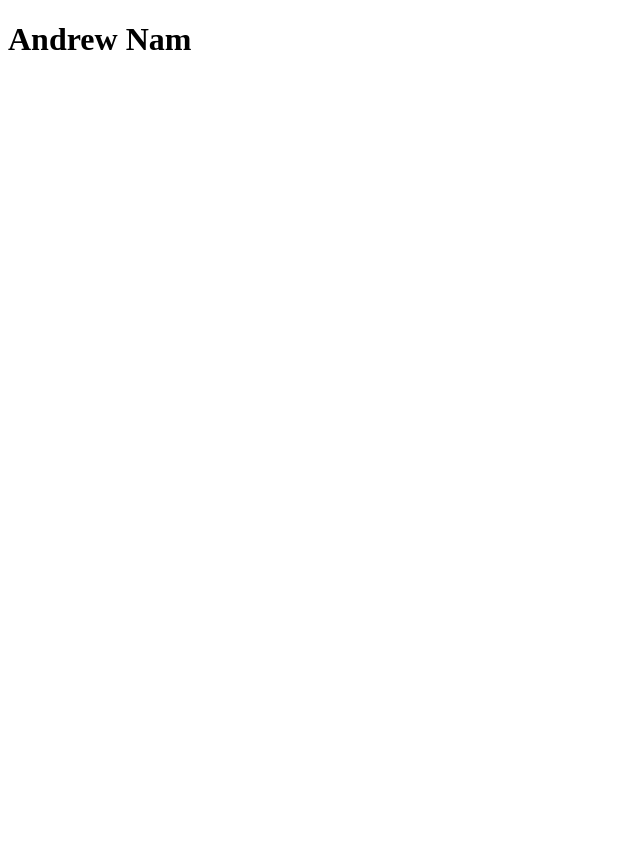
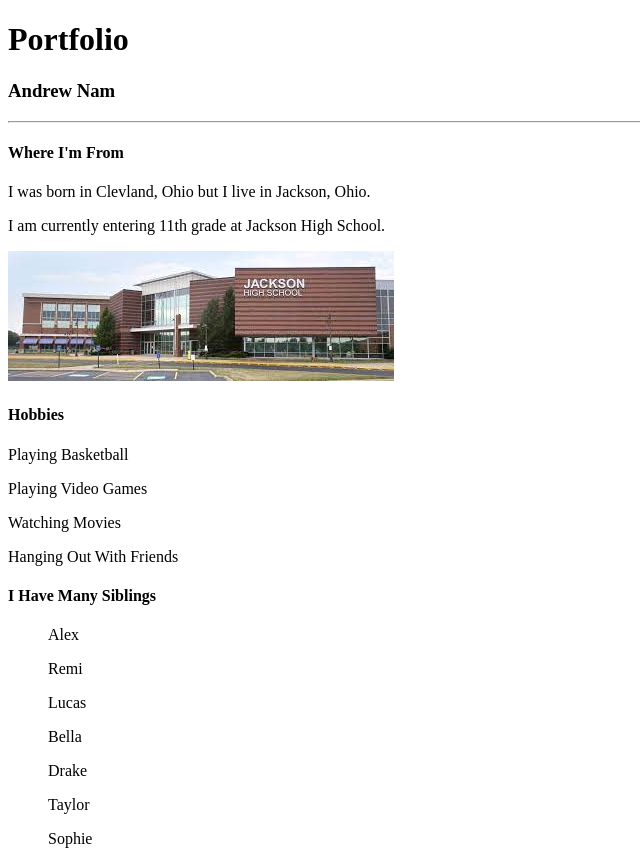
Before and after one commit to namandrew/Portfolio-, a plain HTML site: page index.html in a window 1280 px wide. Shown: the whole page, without its empty margins (0-640 px from the left). Before the commit the page ends 800 px from the top, so only its background shows below. Drawn offline with Linux system fonts and the light colour scheme.

Commit message:
Portfolio

```diff
--- a/index.html
+++ b/index.html
@@ -2,9 +2,33 @@
 <html lang="en-us">
     <head>
         <title>Portfolio</title>
-        <h1>Andrew Nam</h1>
+        <h1>Portfolio</h1>
+        <h3> Andrew Nam </h3>
+        <hr>
     </head>
     <body>
+        <h4>Where I'm From</h4>
+        <p> I was born in Clevland, Ohio but I live in Jackson, Ohio.<p>
+        <p>I am currently entering 11th grade at Jackson High School.</p>
+    </body>
+    <img src="school.jpeg" alt="">
+    <body>
+        <h4> Hobbies  </h4>
+        <p> Playing Basketball <p>
+        <p> Playing Video Games </p>
+        <p> Watching Movies </p>
+        <p> Hanging Out With Friends</p>
+    </body>
+    <body>
+        <h4>I Have Many Siblings</h4>
 
+        <ol>Alex</ol>
+        <ol>Remi</ol>
+        <ol>Lucas</ol>
+        <ol>Bella</ol>
+        <ol>Drake</ol>
+        <ol>Taylor</ol>
+        <ol>Sophie</ol>
     </body>
+
 </html>
```
Also changed, not shown: school.jpeg (added), 1 other file.
